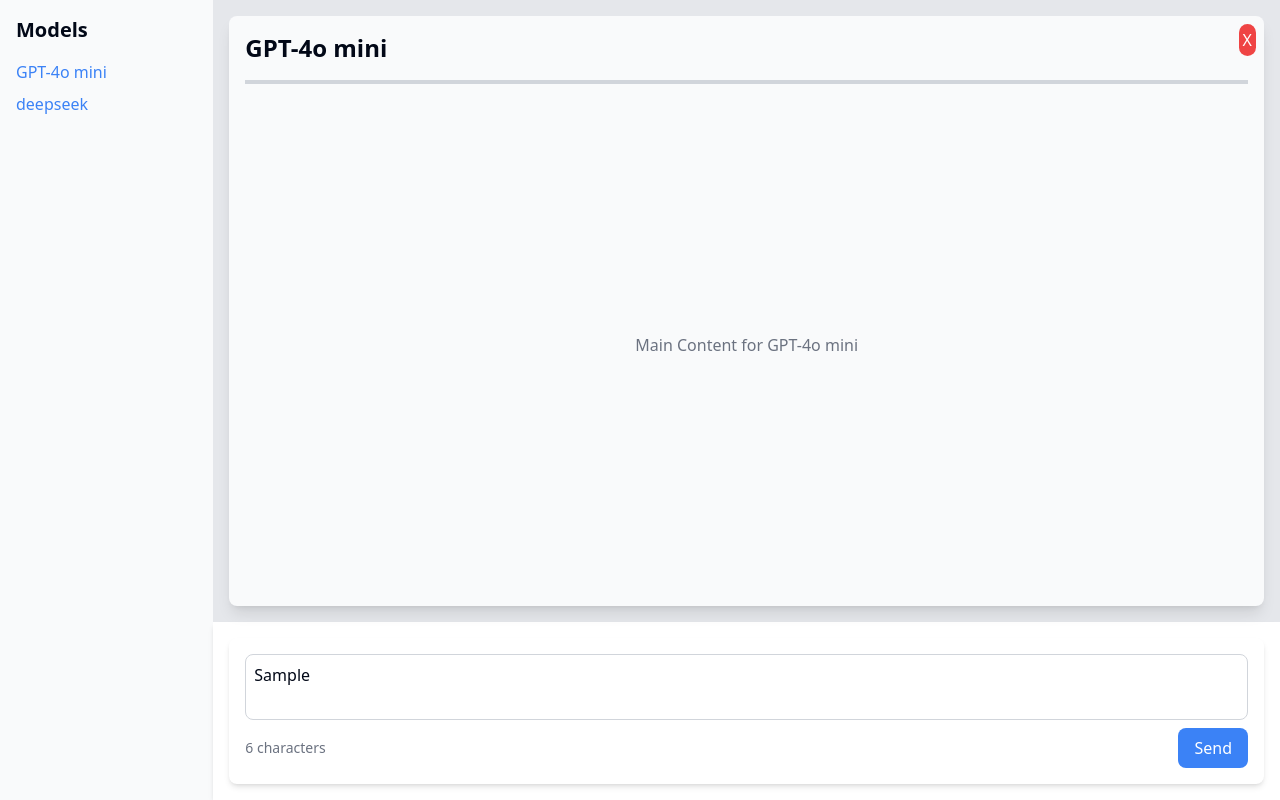
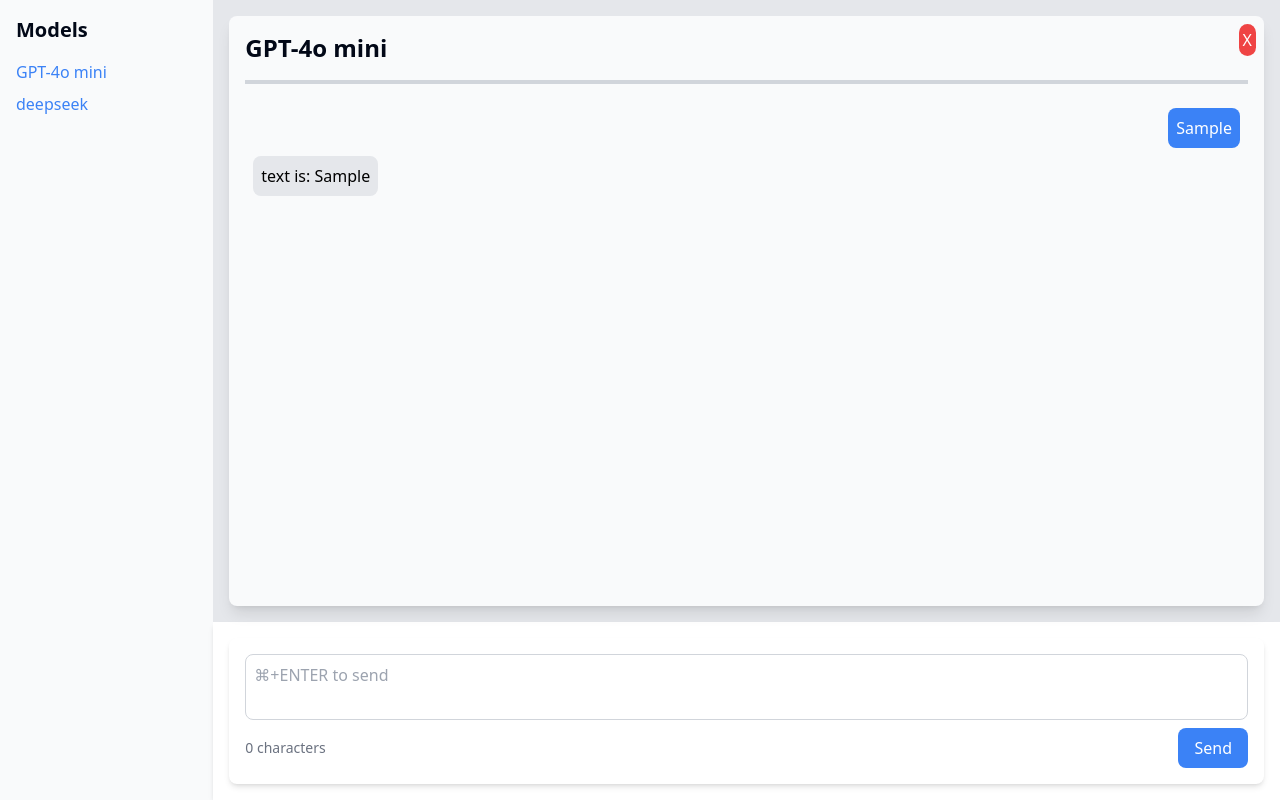
Before and after one commit to dynle/multi-llm-comparator, a React (Vite) app: page / in a window 1280 px wide. Both pictures are taken after typing "Sample" into the empty fields and a click on the button "Send". Built offline with nearby package versions, Linux system fonts and the light colour scheme.

Commit message:
Add messenger style but still error of scroll

```diff
--- a/src/App.tsx
+++ b/src/App.tsx
@@ -5,14 +5,15 @@ import WhiteBox from "@/components/Layout/WhiteBox";
 
 function App() {
   const [selectedModels, setSelectedModels] = useState(["GPT-4o mini"]);
-  const [messages, setMessages] = useState<{ [key: string]: string }>({
-    "GPT-4o mini": "",
+  const [messages, setMessages] = useState<{ [key: string]: string[] }>({
+    "GPT-4o mini": [],
   });
+  const [currentInput, setCurrentInput] = useState("");
 
   const handleAddModel = (model: string) => {
     if (!selectedModels.includes(model)) {
       setSelectedModels([...selectedModels, model]);
-      setMessages({ ...messages, [model]: "" });
+      setMessages({ ...messages, [model]: [] });
     }
   };
 
@@ -24,18 +25,12 @@ function App() {
   };
 
   const handleSend = () => {
-    const message = selectedModels
-      .map((model) => `${model}: ${messages[model] || ""}`)
-      .join("\n");
-    alert(message);
-  };
-
-  const handleMessageChange = (value: string) => {
     const updatedMessages = { ...messages };
     selectedModels.forEach((model) => {
-      updatedMessages[model] = value;
+      updatedMessages[model] = [...updatedMessages[model], currentInput];
     });
     setMessages(updatedMessages);
+    setCurrentInput("");
   };
 
   return (
@@ -55,15 +50,15 @@ function App() {
                 >
                   X
                 </button>
-                <MainContent selectedModel={model} />
+                <MainContent selectedModel={model} messages={messages[model]} />
               </div>
             </div>
           ))}
         </div>
         <div className="flex-[1] bg-white p-4 shadow-md">
           <WhiteBox
-            message={messages[selectedModels[0]] || ""}
-            setMessage={handleMessageChange}
+            message={currentInput}
+            setMessage={setCurrentInput}
             handleSend={handleSend}
           />
         </div>
--- a/src/components/Layout/MainContent.tsx
+++ b/src/components/Layout/MainContent.tsx
@@ -1,11 +1,39 @@
-const MainContent = ({ selectedModel }: { selectedModel: string }) => (
-  <div className="flex flex-col h-full">
-    <h2 className="text-2xl font-bold">{selectedModel}</h2>
-    <div className="h-1 w-full bg-gray-300 my-4"></div>
-    <div className="flex-1 rounded-lg flex items-center justify-center">
-      <p className="text-gray-500">Main Content for {selectedModel}</p>
+import { useEffect, useRef } from "react";
+
+const MainContent = ({
+  selectedModel,
+  messages,
+}: {
+  selectedModel: string;
+  messages: string[];
+}) => {
+  const messageEndRef = useRef<HTMLDivElement>(null);
+
+  useEffect(() => {
+    if (messageEndRef.current) {
+      messageEndRef.current.scrollIntoView({ behavior: "smooth" });
+    }
+  }, [messages]);
+
+  return (
+    <div className="flex flex-col h-full">
+      <h2 className="text-2xl font-bold">{selectedModel}</h2>
+      <div className="h-1 w-full bg-gray-300 my-4"></div>
+      <div className="flex-1 overflow-y-auto p-2">
+        {messages.map((msg, index) => (
+          <div key={index} className="flex flex-col">
+            <div className="bg-blue-500 text-white p-2 rounded-lg self-end">
+              {msg}
+            </div>
+            <div className="bg-gray-200 text-black p-2 rounded-lg self-start mt-2">
+              text is: {msg}
+            </div>
+          </div>
+        ))}
+        <div ref={messageEndRef} />
+      </div>
     </div>
-  </div>
-);
+  );
+};
 
 export default MainContent;
```
